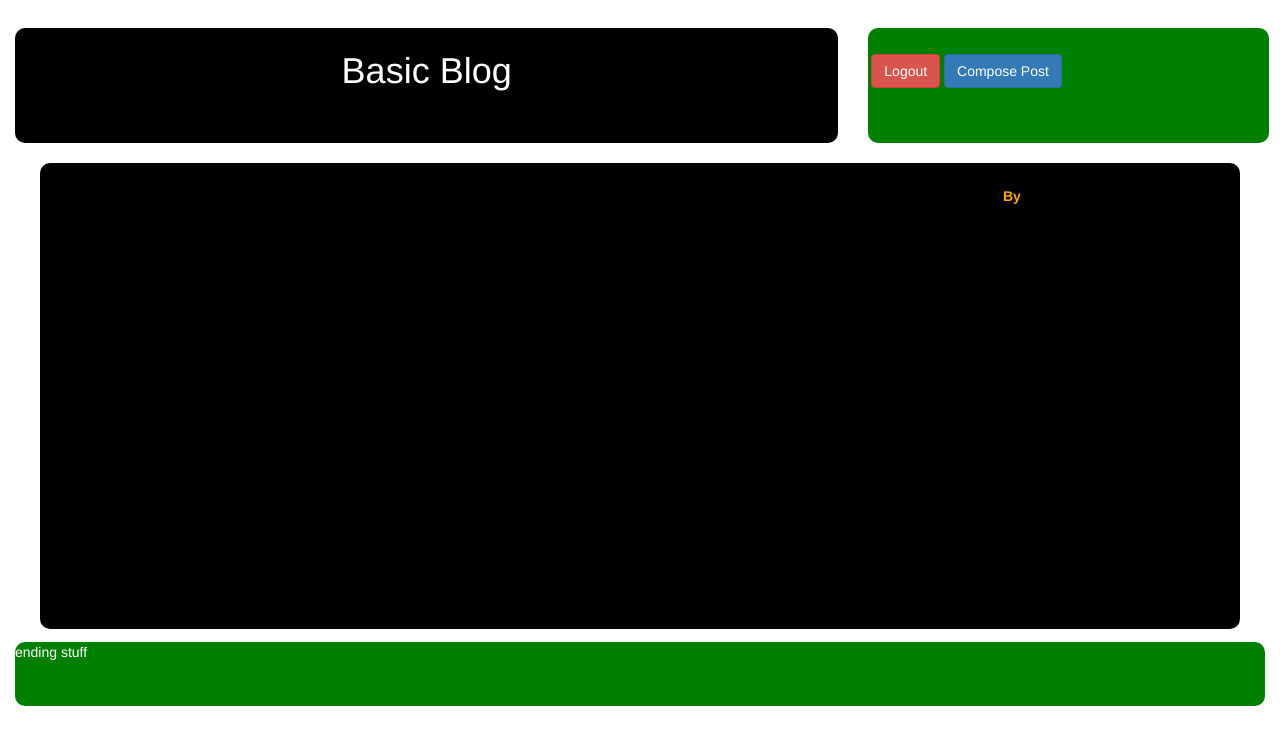
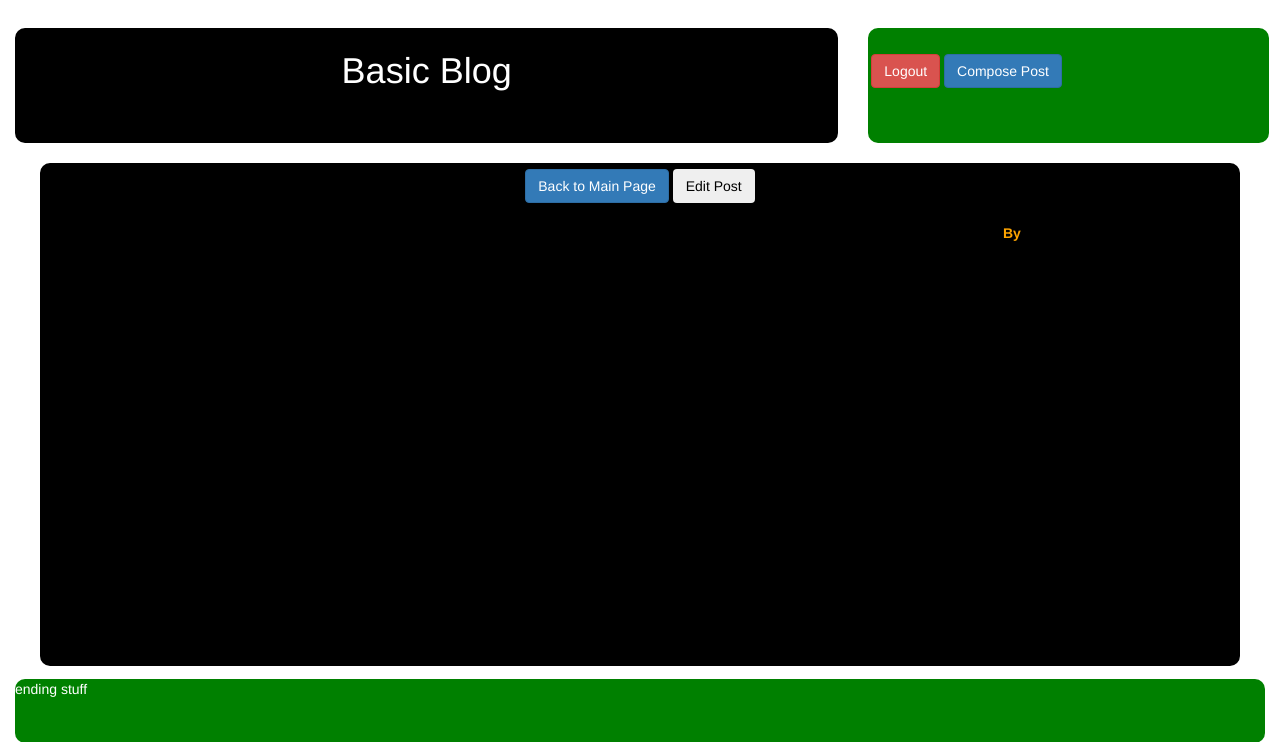
Before and after one commit to mhhoban/basic-blog, a Python web app: template templates/blog_view_page_authed.html in a window 1280 px wide. Shown: the top 742 px of the page. Run offline with Jinja, Linux system fonts and the light colour scheme; the template is opened without the code that fills it, so the values that code supplies are empty.

Commit message:
added edit and back to index nav buttons on blog view page. Need to make edit work.

```diff
--- a/css/basicblogstyle.css
+++ b/css/basicblogstyle.css
@@ -232,6 +232,9 @@ textarea {
     word-break: break-all;
 }
 
+.blog-view-nav {
+    text-align: center;
+}
 
 .post-title {
 
--- a/templates/blog_view_page_authed.html
+++ b/templates/blog_view_page_authed.html
@@ -23,6 +23,12 @@
             <div class="row">
 
                 <div class="col-md-12">
+
+                	<div class="blog-view-nav">
+
+                		<button type="button" class="btn btn-primary">Back to Main Page</button> <button type="button" class="btn btn-secondary">Edit Post</button>
+
+                	</div>
 
                     <div class="blog-view-title">
 
--- a/templates/blog_view_page_non_authed.html
+++ b/templates/blog_view_page_non_authed.html
@@ -75,6 +75,12 @@
 
 	                <div class="col-md-12">
 
+	                   	<div class="blog-view-nav">
+
+                			<a href="/"><button type="button" class="btn btn-success">Back to Main Page</button></a>
+
+                		</div>
+
 	                    <div class="blog-view-title">
 
 	                        <h3 class="blog-title"> {{ title }} </h3>
```
